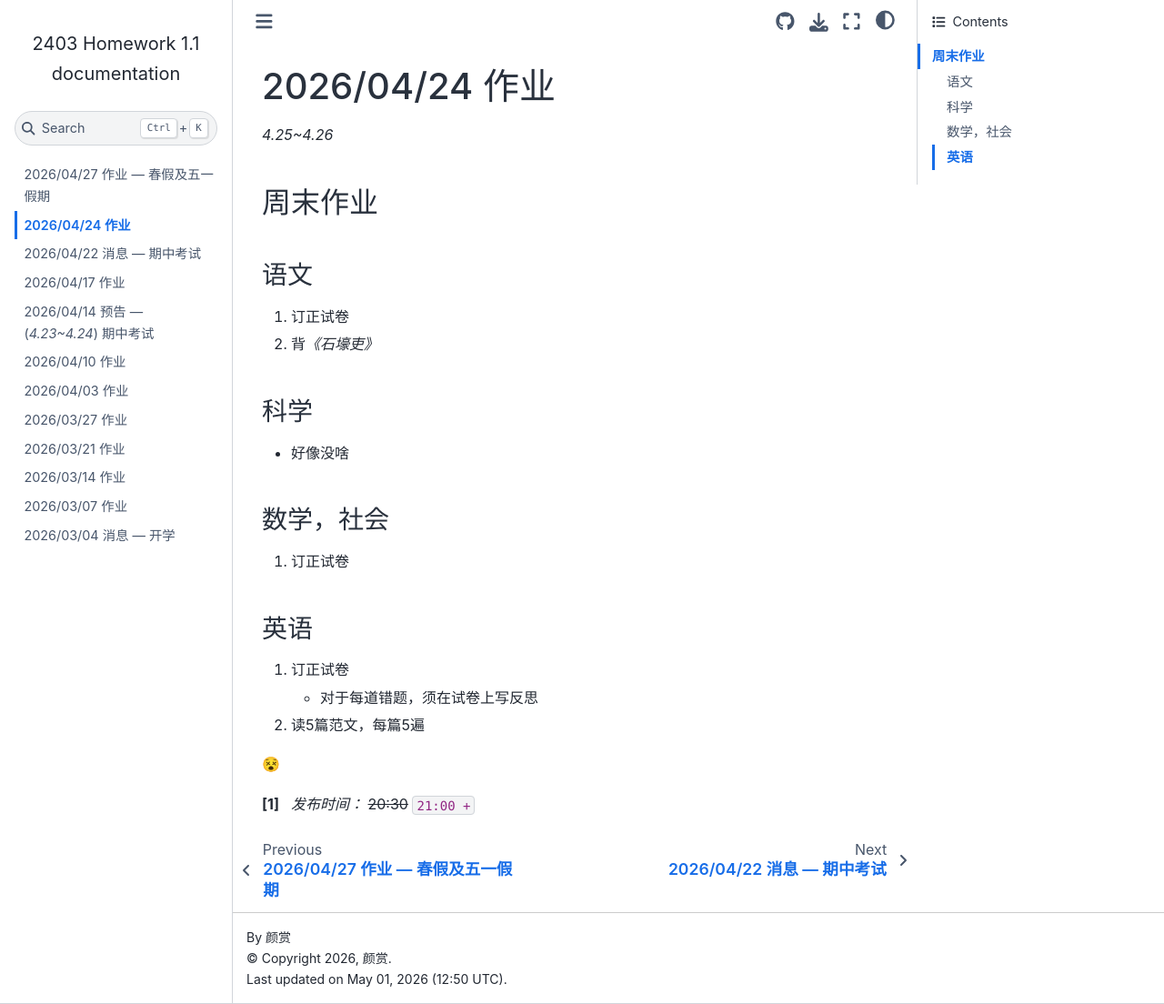
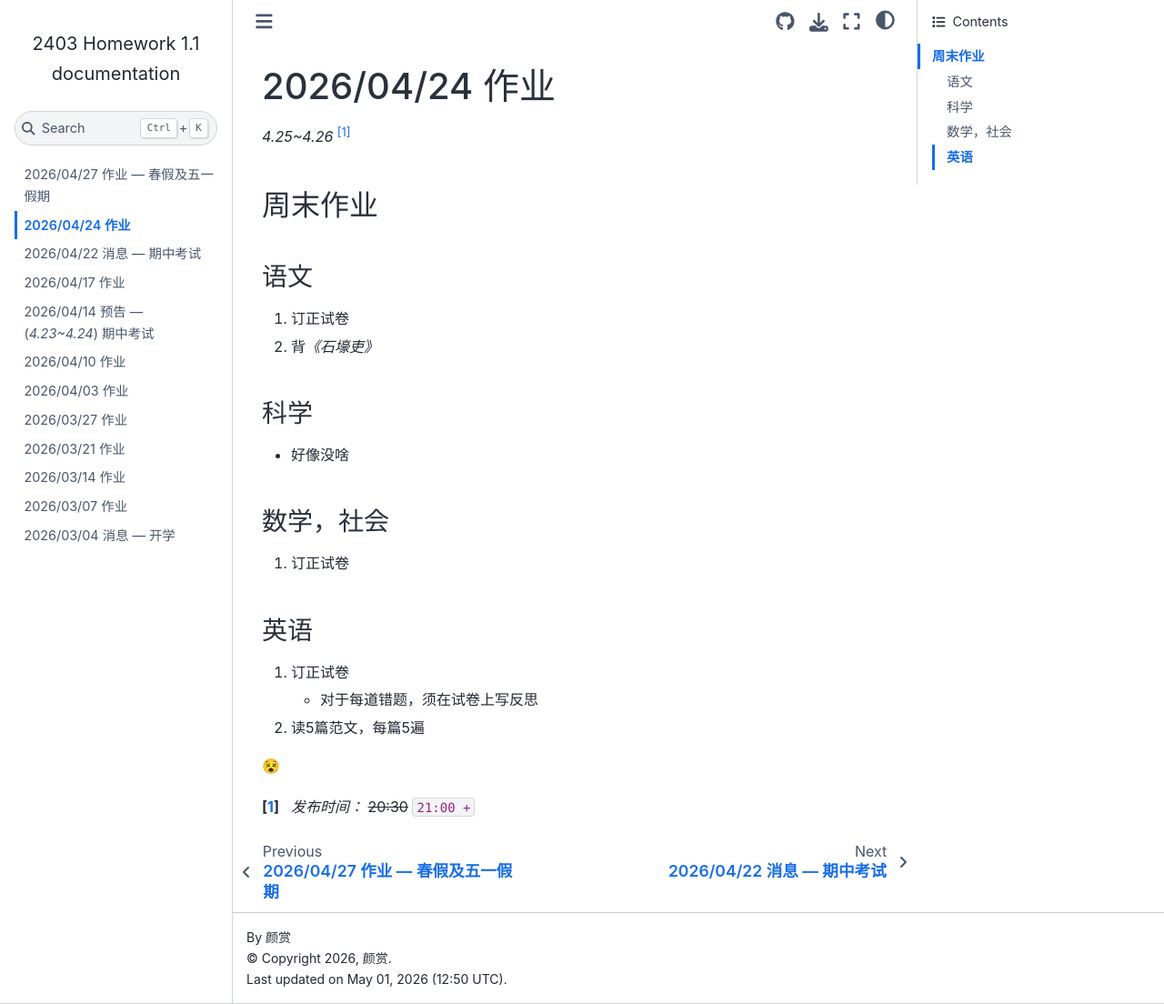
Before and after one commit to Sail-in-1024/2403-Homework, a Sphinx documentation site: the page built from docs/source/events/26.04.24-homework.rst, in a window 1280 px wide and 1104 px high. Shown: the whole window at 91% size. Built offline with Sphinx 7.4.7 and the Sphinx Book theme 1.1.4, drawn with Linux system fonts in a browser that asks for light colours.

```diff
--- a/docs/source/events/26.04.24-homework.rst
+++ b/docs/source/events/26.04.24-homework.rst
@@ -1,7 +1,7 @@
 2026/04/24 作业
 ~~~~~~~~~~~~~~~
 
-*4.25~4.26*
+*4.25~4.26* [#p-s]_
 
 周末作业
 ========
```
